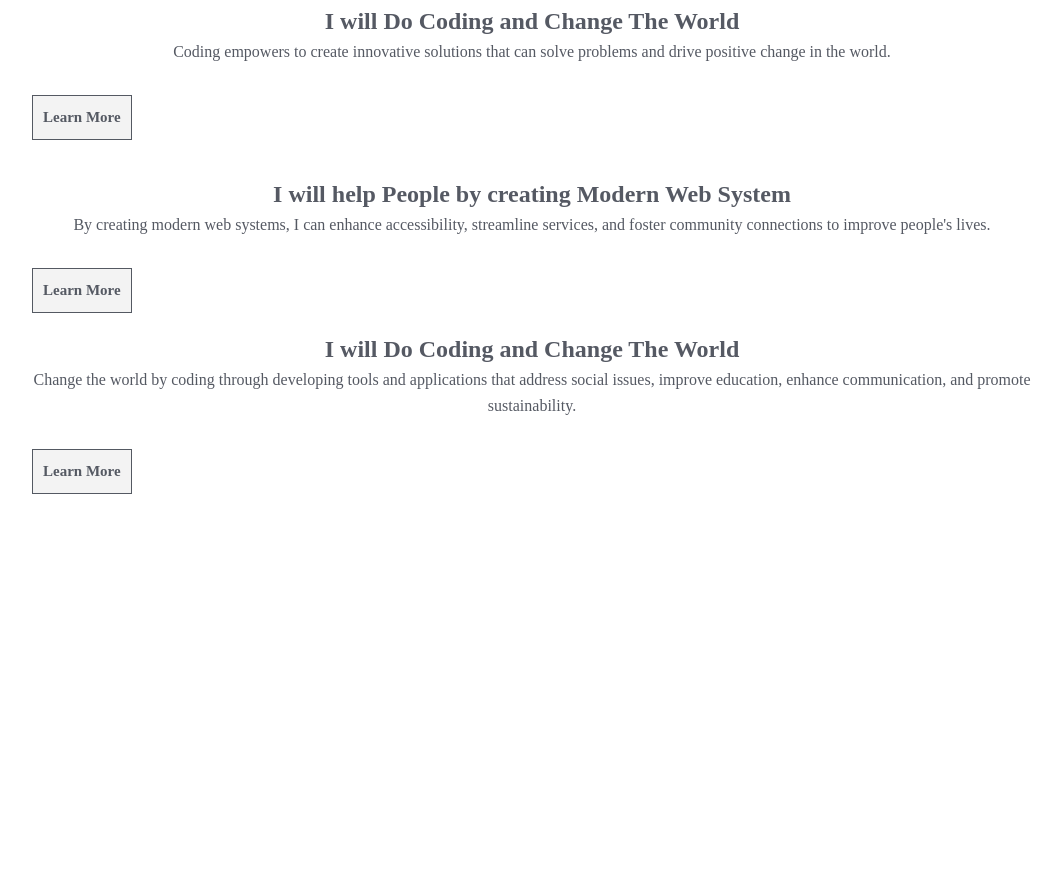
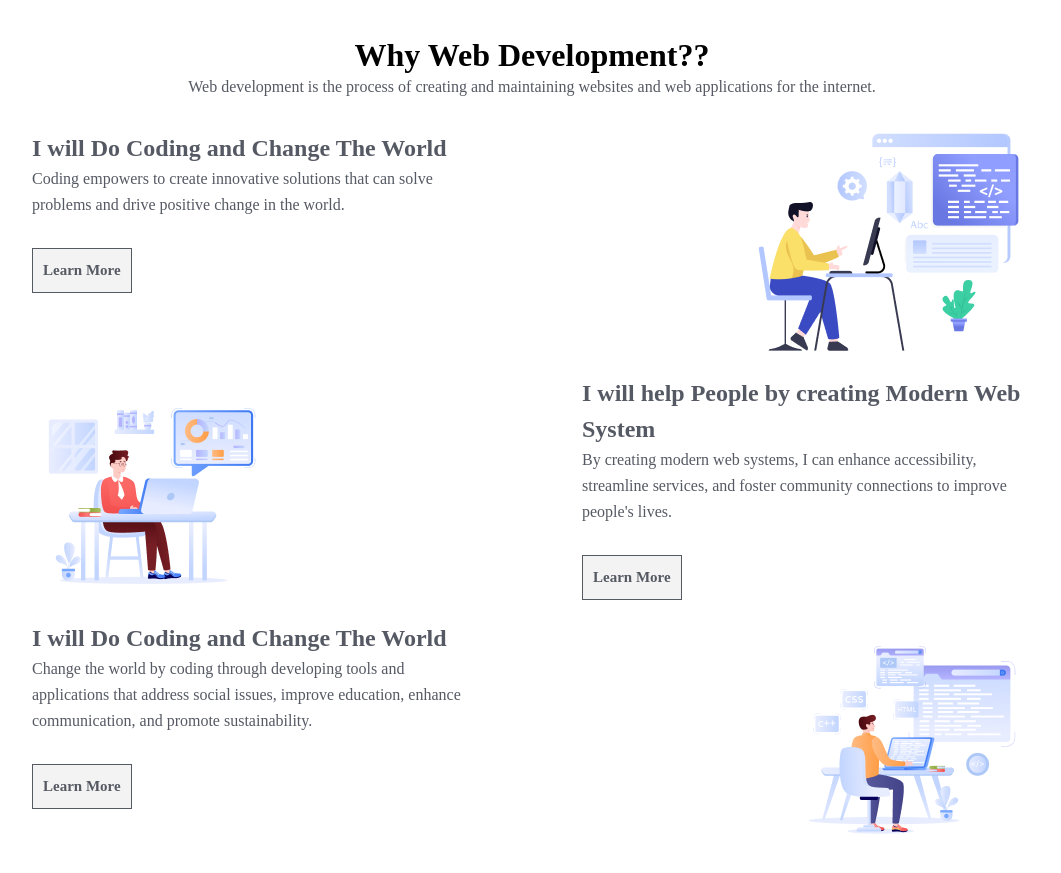
Before and after one commit to Anamul757/first-challenge-repo, a plain HTML site: page index.html in a window 1280 px wide. Shown: the part 873-1746 px from the top of the page, without its empty margins (98-1159 px from the left). Before the commit the page ends 1437 px from the top, so only its background shows below. Drawn offline with Linux system fonts and the light colour scheme; a web font is replaced by a local one.

Commit message:
added completed section card

```diff
--- a/index.html
+++ b/index.html
@@ -26,38 +26,48 @@
         <div class="web-des-section">
             <div class="description-header">
                 <p class="section-heading">Why Web Development??</p>
-                <p class="section-description">Web development is the process of creating and maintaining websites and web applications for the internet.</p>
+                <p class="section-description">Web development is the process of creating and maintaining websites and
+                    web applications for the internet.</p>
             </div>
             <div class="description-section">
                 <div class="description-section-card">
+                    <div class="short-des">
                         <p class="description-heading">I will Do Coding and Change The World</p>
-                    <p class="section-description">Coding empowers to create innovative solutions that can solve problems and drive positive change in the world.</p>
+                        <p class="section-description description-para">Coding empowers to create innovative solutions
+                            that can solve problems and drive positive change in the world.</p>
                         <button class="des-btn">Learn More</button>
+                    </div>
                     <div class="section-img">
-                        <img src="" alt="">
+                        <img src="assets/Layer_1.png" alt="">
                     </div>
                 </div>
-                <div class="description-section">
+                <div class="description-section-card">
                     <div class="section-img">
-                        <img src="" alt="">
+                        <img src="assets/Group 3.png" alt="">
                     </div>
-                    <div class="description-section-card">
+                    <div class="short-des">
                         <p class="description-heading">I will help People by creating Modern Web System</p>
-                        <p class="section-description">By creating modern web systems, I can enhance accessibility, streamline services, and foster community connections to improve people's lives.</p>
+                        <p class="section-description description-para">By creating modern web systems, I can enhance
+                            accessibility, streamline services, and foster community connections to improve people's
+                            lives.</p>
                         <button class="des-btn">Learn More</button>
                     </div>
                 </div>
-                <div class="description-section">
-                    <div class="section-img">
-                        <img src="" alt="">
             </div>
             <div class="description-section-card">
+
+                <div class="short-des">
                     <p class="description-heading">I will Do Coding and Change The World</p>
-                        <p class="section-description">Change the world by coding through developing tools and
+                    <p class="section-description description-para">Change the world by coding through developing
+                        tools and
                         applications
                         that address social issues, improve education, enhance communication, and promote
                         sustainability.</p>
                     <button class="des-btn">Learn More</button>
+                </div>
+                <div class="section-img">
+                    <img src="assets/Group 4.png" alt="">
+                </div>
             </div>
         </div>
         </div>
--- a/styles/style.css
+++ b/styles/style.css
@@ -38,9 +38,8 @@
     font-size: 24px;
     font-weight: 700;
     line-height: 36px;
-    display: flex;
-    flex-direction: column;
-    align-items: center;
+    /*
+     */
 }
 
 .des-btn {
@@ -107,12 +106,13 @@
 
 /* main section style */
 main {
-    height: 650px;
+    /* height: 650px; */
     width: 1260px;
     display: flex;
     flex-direction: column;
     justify-content: center;
     align-items: center;
+    margin-top: 90px;
 
 }
 
@@ -121,3 +121,14 @@ main {
     width: 1000px;
     padding: 70px 90px;
 }
+.description-section-card{
+    display: flex;
+    justify-content: space-between;
+
+}
+.description-para{
+    text-align: left;
+}
+.short-des{
+    width: 450px;
+}
```
Lines whose indentation alone changed are shown as unchanged.
